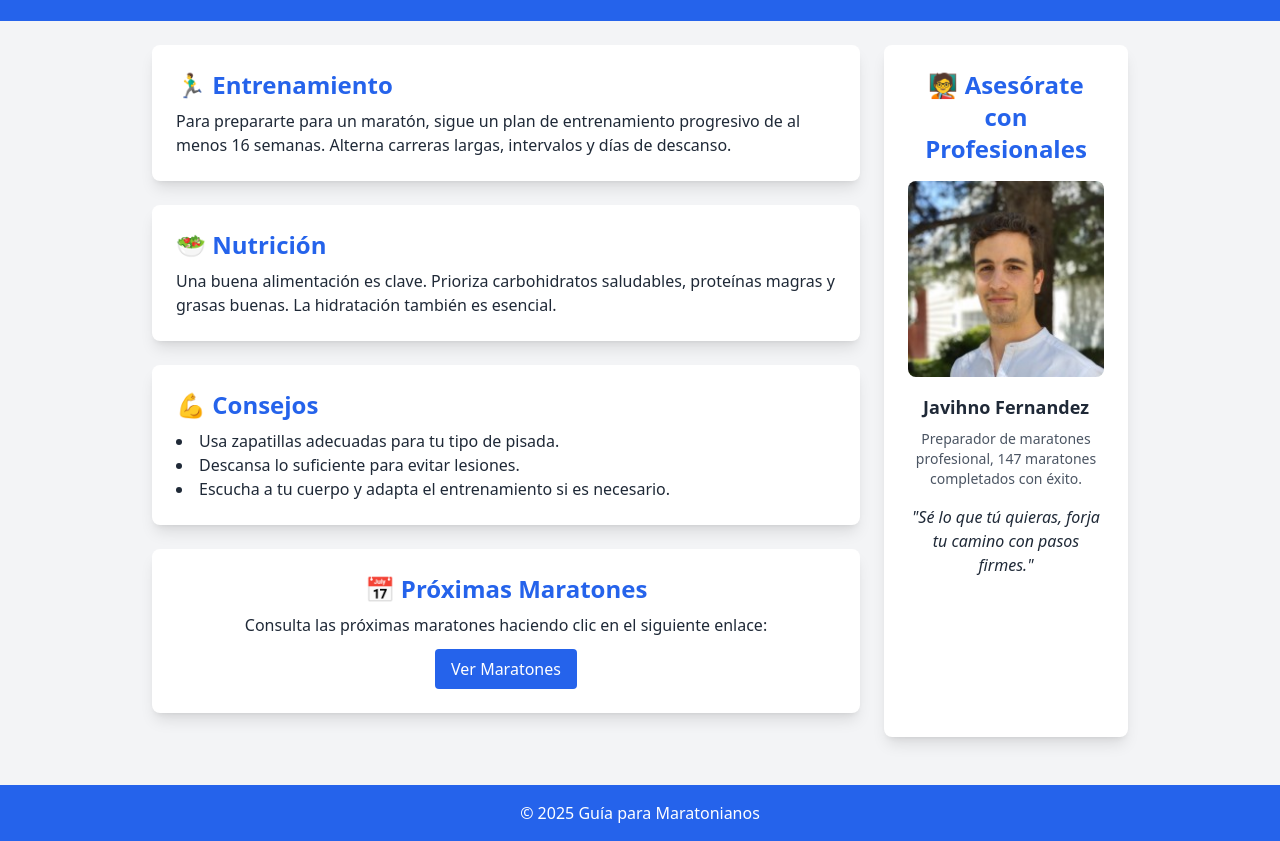
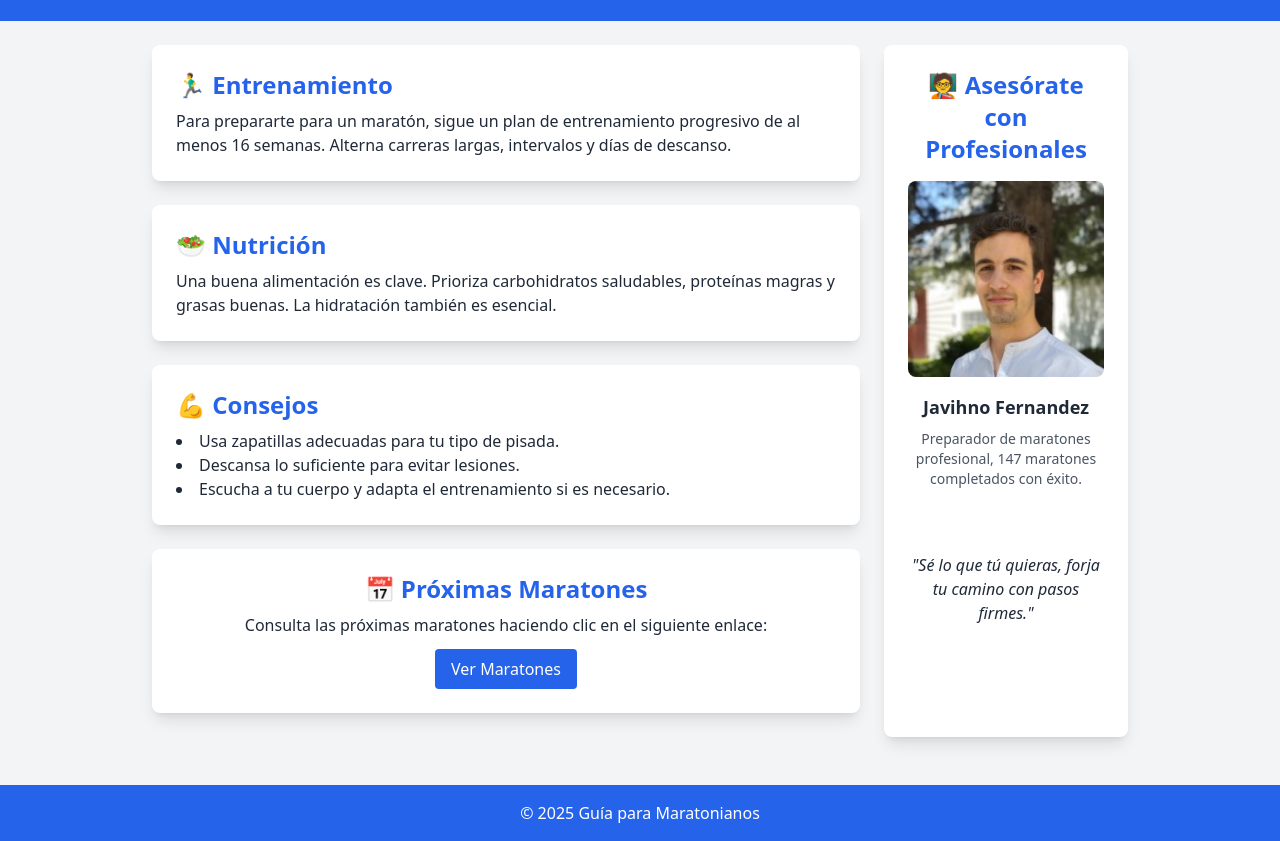
Before and after one commit to juanserranore/MaratonWeb, a plain HTML site: page index.html in a window 1280 px wide. Shown: the part 95-936 px from the top of the page. Drawn offline with nearby package versions, Linux system fonts and the light colour scheme.

Commit message:
Update index.html

```diff
--- a/index.html
+++ b/index.html
@@ -42,11 +42,12 @@
             </section>
         </div>
 
-        <aside class="w-1/4 bg-white shadow-lg rounded-lg p-6 text-center">
+        <aside class="w-1/4 bg-white shadow-lg rounded-lg p-6 text-center flex flex-col justify-start">
             <h2 class="text-2xl font-semibold text-blue-600">🧑‍🏫 Asesórate con Profesionales</h2>
             <img src="img/javi.jpg" alt="Asesor profesional" class="mt-4 rounded-lg w-full">
             <p class="mt-4 font-semibold text-lg">Javihno Fernandez</p>
             <p class="mt-2 text-sm text-gray-600">Preparador de maratones profesional, 147 maratones completados con éxito.</p>
+            <br><br>
             <p class="mt-4 mb-0"><i>"Sé lo que tú quieras, forja tu camino con pasos firmes."</i></p>
         </aside>
     </main>
```
